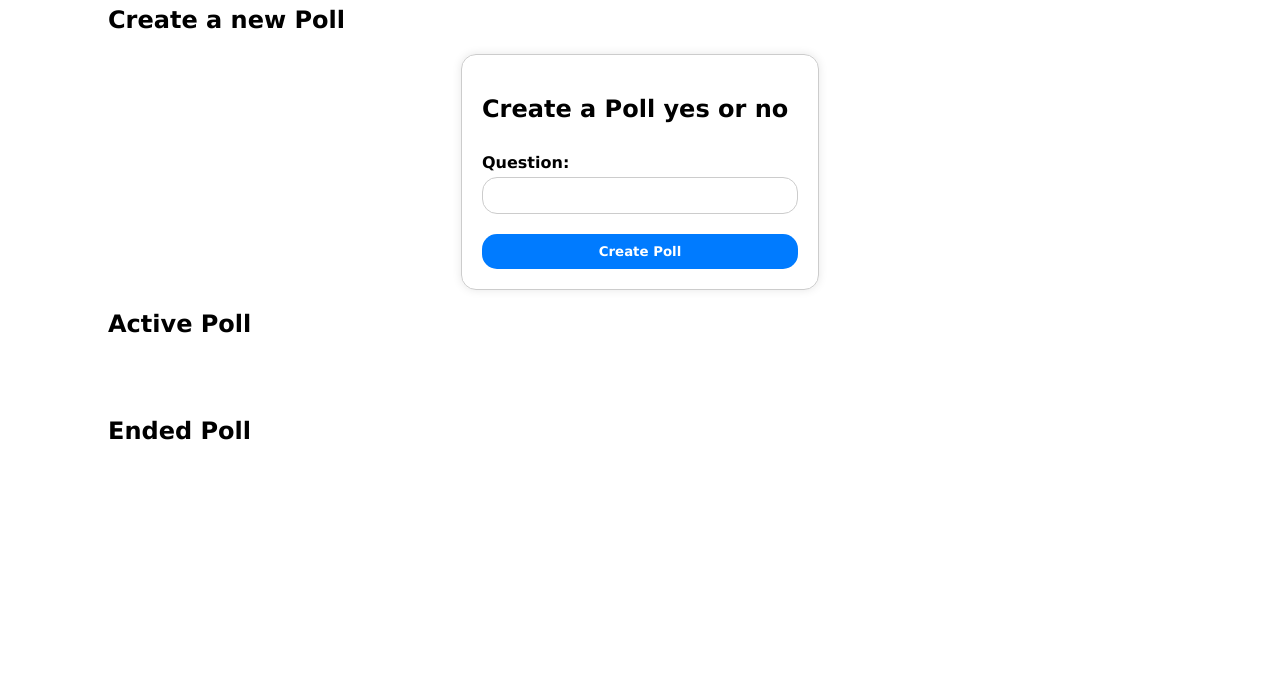
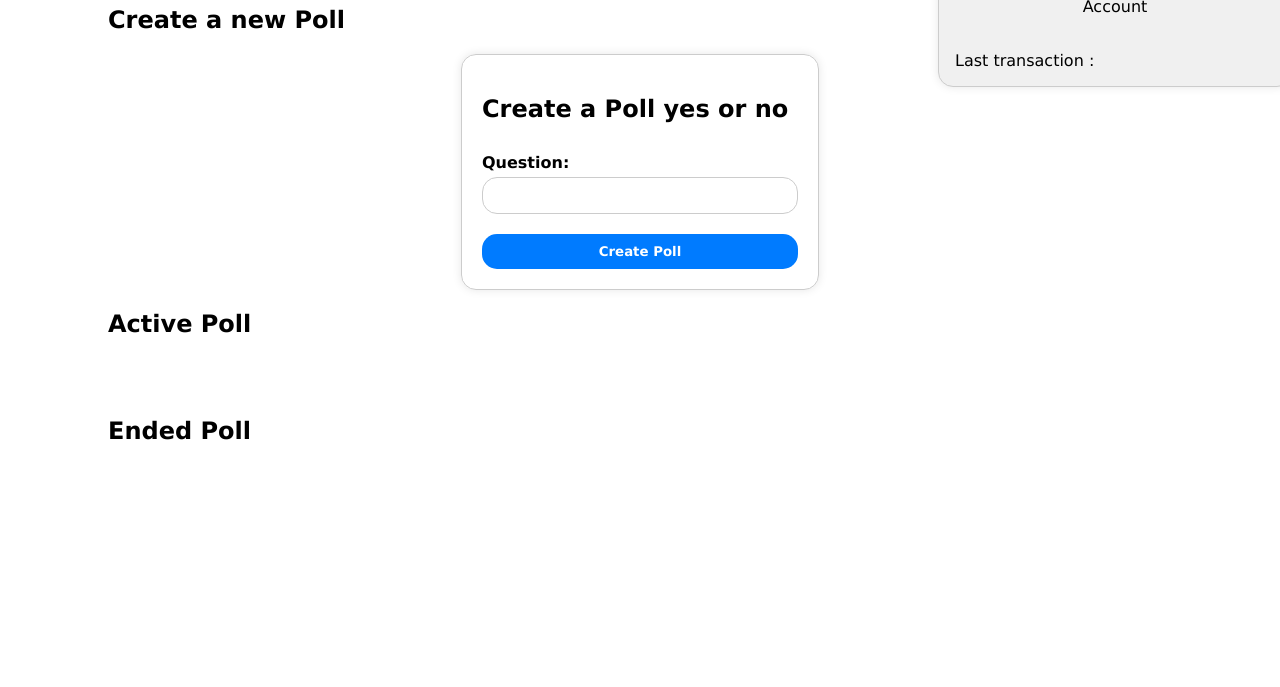
Before and after one commit to Noah3-0/vote-frontend, a plain HTML site: page index.html in a window 1280 px wide. Shown: the part 113-800 px from the top of the page. Drawn offline with Linux system fonts and the light colour scheme.

Commit message:
box account fixed

```diff
--- a/index.html
+++ b/index.html
@@ -12,7 +12,7 @@
     <div id="warn-box" class="hidden">You are not connected on Arbitrum Goerli.</div>
 
     <button id="connectWalletButton">Connect Wallet</button>
-    <div id="accountBox" class="hidden">
+    <div id="accountBox">
         <p id="account-display">Account
             <br>
             <a id="accountAddress" href=""></a>
--- a/style.css
+++ b/style.css
@@ -31,23 +31,14 @@ body {
 
 #connectWalletButton {
     position: fixed;
-    /* Fixe la position du bouton indépendamment du défilement de la page */
     top: 30px;
-    /* Distance depuis le haut de la page */
     right: 20px;
-    /* Distance depuis la droite de la page */
     padding: 10px 20px;
     background-color: #007BFF;
     color: white;
     border: none;
     border-radius: 4px;
     cursor: pointer;
-    transition: top 0.3s ease;
-}
-
-#connectWalletButton.button-lowered {
-    top: 50px;
-    /* Adjust this value based on the height of your bandeau */
 }
 
 #connectWalletButton:hover {
@@ -61,8 +52,8 @@ body {
 
 #accountBox {
     position: absolute;
-    top: 29px;
-    right: 20px;
+    top: 77px;
+    right: -12px;
     font-family: 'Lucida Sans', 'Lucida Sans Regular', 'Lucida Grande', 'Lucida Sans Unicode', Geneva, Verdana, sans-serif;
     width: 25%;
     padding: 16px;
```
